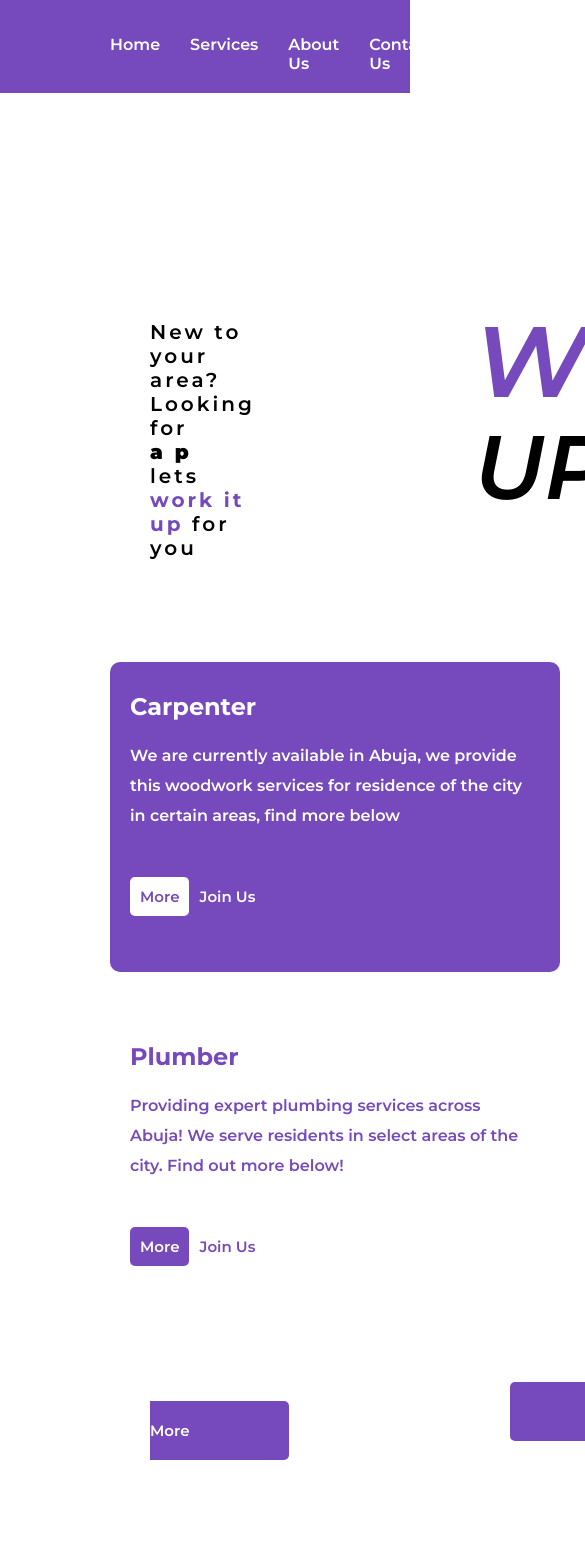
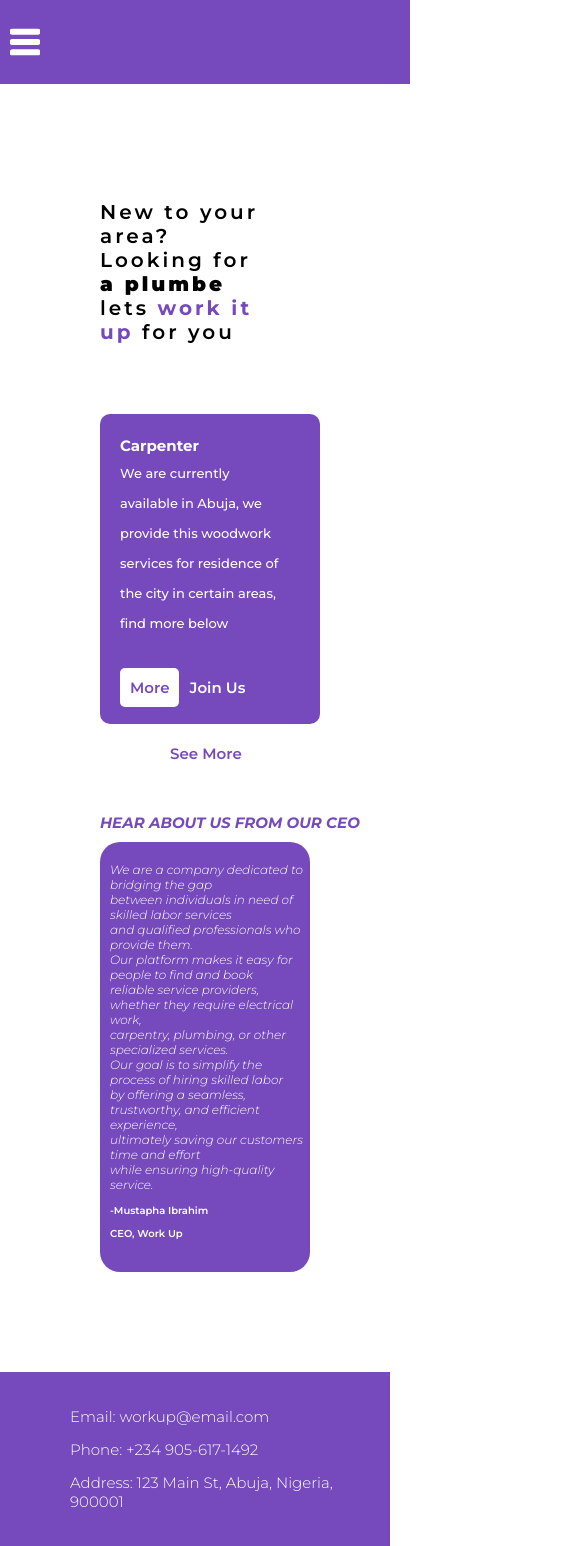
Before and after one commit to mustapha7777ib/ProjectWebsite, a React (Vite) app: page / in a window 390 px wide. Shown: the top 1546 px of the page, 585 px wide, since content can reach past the window. Built offline with nearby package versions, Linux system fonts and the light colour scheme.

Commit message:
thirty second commit

```diff
--- a/src/pages/AdminDashboard.jsx
+++ b/src/pages/AdminDashboard.jsx
@@ -52,7 +52,6 @@ function AdminDashboard() {
     let errorMessages = [];
 
     try {
-      // Fetch total users
       const usersResponse = await fetch("http://localhost:8080/api/admin/users", {
         credentials: "include",
       });
@@ -63,7 +62,6 @@ function AdminDashboard() {
         errorMessages.push(`Users: ${usersResponse.statusText} (${usersResponse.status})`);
       }
 
-      // Fetch total artisans
       const artisansResponse = await fetch("http://localhost:8080/api/admin/artisans", {
         credentials: "include",
       });
--- a/src/pages/App.jsx
+++ b/src/pages/App.jsx
@@ -41,12 +41,14 @@ function App() {
         <Route
           path="/"
           element={
-            <div style={{ marginLeft: '150px' }}>
-              <Body />
-              <Services />
-              <About />
+            <>
+              <div style={{ marginLeft: '150px' }}>
+                <Body />
+                <Services />
+                <About />
+              </div>
               <Contact />
-            </div>
+            </>
           }
         />
         <Route path="/workers" element={<Workers />} />
--- a/src/pages/about.jsx
+++ b/src/pages/about.jsx
@@ -1,5 +1,3 @@
-import React from 'react';
-
 function About() {
   return (
     <div id="about" className="about">
--- a/src/pages/contact.jsx
+++ b/src/pages/contact.jsx
@@ -2,7 +2,7 @@ import React from 'react';
 
 function Contact() {
     return (
-        <div id="contact" className="contact">
+        <div id="contact"className="contact">
             <h1>CONTACT US</h1>
             <div className="contact1">
                 <div className="details">
@@ -11,7 +11,7 @@ function Contact() {
                         please feel free to reach out to us at:<br />
                     </p>
                 </div>
-                <div>
+                <div className='details2'>
                     <p className="email">Email: workup@email.com</p><br />
                     <p className="phone">Phone: +234 905-617-1492</p><br />
                     <p className="address">Address: 123 Main St, Abuja, Nigeria, 900001</p>
--- a/src/pages/header.css
+++ b/src/pages/header.css
@@ -33,11 +33,14 @@ body {
     justify-content: space-around;
     display: flex;
     padding-left: 100px;
+    padding-bottom: 10px;
+    margin-bottom: 10px;
 }
 
 .header11 {
     justify-content: space-around;
     display: flex;
+    padding-bottom: 10px;
 }
 
 .header1 * {
@@ -69,6 +72,8 @@ body {
     display: none;
     font-size: 2rem;
     cursor: pointer;
+    padding-top: 17px;
+    padding-bottom: 17px;
 }
 
 .work {
@@ -325,13 +330,9 @@ body {
 }
 
 .contact {
-    margin-left: -150px;
-    width: 95.5vw;
     background-color: #764abc;
-    padding-bottom: 30px;
     padding: 20px;
     color: white;
-    margin-bottom: -30px;
 }
 
 .email, .phone, .address {
@@ -342,12 +343,12 @@ body {
 .contact1 {
     display: flex;
     flex-direction: row;
-    justify-content: space-around;
+    justify-content: space-between;
     padding-bottom: 40px;
 }
 
 .details {
-    margin-left: -130px;
+
 }
 
 .joinus1, .joinus2, .joinus3, .joinus4 {
@@ -1812,3 +1813,308 @@ label {
     margin-top: 3px;
     text-decoration: none;
 }
+.texxt{
+    padding-left: 10px;
+    padding-right: 10px;
+}
+@media screen and (max-width: 1169px) {
+    .hearwhatoga{
+        width: 700px;
+    }
+    .containerservices1{
+        width: 350px;
+    }
+    .containerservices2{
+        width: 350px;
+    }
+    .containerservices11{
+        width: 350px;
+    }
+    .containerservices21{
+        width: 350px;
+    }
+    .seemore {
+        margin-left: 260px;
+    }
+}
+@media screen and (max-width: 1045px) {
+
+    .containerservices1{
+        width: 550px;
+        margin-right: 0px;
+    }
+    .containerservices2{
+        display:none;
+    }
+    .containerservices11{
+        width: 550px;
+        margin-right: 0px;
+    }
+    .containerservices21{
+        display:none;
+    }
+    .containerservices{
+        margin-left: 100px;
+    }
+    .right {
+        margin-left: -50px;
+        margin-top: 200px;
+    }
+    .work {
+        font-size: 70px;
+        margin-bottom: -80px;
+        margin-top: 110px;
+    }
+
+    .up {
+        font-size: 60px;
+        font-style: italic;
+    }
+    .seemore {
+        margin-left: 260px;
+    }
+    .hearwhatoga{
+        width: 600px;
+    }
+    .text{
+        margin-left: 100px;
+    }
+    .outside{
+        width: 300px;
+    }
+}
+@media screen and (max-width: 865px) {
+    .text{
+        margin-left: 100px;
+        margin-top: -100px;
+    }
+    .right{
+        display: none;
+    }
+    .containerservices1{
+        width: 350px;
+        margin-right: 0px;
+    }
+    .containerservices11{
+        width: 350px;
+    }
+    .seemore {
+        margin-left: 180px;
+    }
+    .hearwhatoga{
+        width: 400px;
+        padding-bottom: 10px;
+    }
+    .hearwhat{
+        font-size: 12.9px;
+        margin-top: 0px;
+        padding-bottom: 0px;
+    }
+    .hear{
+        font-size: 20px;
+    }
+    .contact *{
+        font-size: 15px;
+    }
+    .buttonsss{
+        display:none;
+    }
+    div.artisan:nth-of-type(4){
+        display: none;
+    }
+    div.artisan:nth-of-type(5){
+        display: none;
+    }
+}
+@media screen and (max-width: 667px) {
+    .header1{
+        display:none;
+    }
+    .hamburger{
+        display:flex
+    }
+    .hamburger-icon{
+        width: 30px;
+        height: 30px;
+    }
+    .hamburger-icon1{
+        width: 30px;
+        height: 30px;
+    }
+    .header11{
+        display: flex;
+        flex-direction: column;
+    }
+    .containerservices1{
+        width: 250px;
+        margin-left: -50px;
+        height: 250px;
+        font-size: 13px;
+    }
+    .carpenter{
+        margin-bottom: -10px;
+    }
+    .servicetext{
+        font-size: 13px;
+        font-weight: 500;
+        margin-bottom: 0px;
+    }
+    .containerservices11{
+        display: none;
+        margin-bottom: -20px;
+        padding-bottom: -20px;
+    }
+    .text{
+        margin-left: 50px;
+        margin-top: -100px;
+        padding-top: -20px;
+    }
+    .seemore{
+        margin-left: 60px;
+        background-color: #ffffff;
+        color: #764abc;
+    }
+    .containerservices{
+        margin-bottom: 10px;
+    }
+    .hearwhatoga{
+        width: 200px;
+        padding-bottom: 10px;
+        padding-top: 20px;
+        margin-left: 50px;
+    }
+    .hearwhat{
+        font-size: 12px;
+        line-height: 15px;
+        margin-top: 0px;
+        padding-bottom: 0px;
+    }
+    body{
+        margin-left: -100px;
+    }
+    .ceo{
+        font-size: 10px;
+    }
+    .hear{
+        margin-top: -50px;
+        font-size: 15px;
+        margin-left: 50px;
+    }
+    .details{
+        display: none;
+    }
+    .details2{
+        margin-left: 150px;
+    }
+    .contact h1{
+        display: none;
+    }
+    .texxt{
+        display: none;
+    }
+    .gettrusted{
+        margin-left: 100px;
+    }
+    h1.gettrusted{
+        font-size: 30px;
+    }
+    .searchbar{
+        width:400px;
+        margin-left: 100px;
+    }
+    .searchbar p{
+        font-size: 15px;
+
+    }
+    .icon{
+        width: 25px;
+        padding-left: 20px;
+        margin-top: -5px;
+    }
+    .artisanss{
+        margin-left: 100px;
+
+    }
+    .artisan .jj{
+        font-size: 15px;
+    }
+    .artisanss{
+        margin-left: 150px;
+    }
+    .signinjsx{
+        margin-left: 100px;
+    }
+    .signupjsx{
+        margin-left: 100px;
+    }
+    .inputer input{
+        width: 250px;
+    }
+    .signinjsx button {
+        width: 260px;
+    }
+    .signupjsx button {
+        width: 260px;
+    }
+    .donthave{
+        font-size: 13px;
+        margin-left: 0px;
+    }
+    .have{
+        font-size: 13px;
+        margin-left: 0px;
+    }
+}
+@media screen and (max-width: 500px) {
+    .containerservices1{
+        width: 170px;
+        margin-left: -50px;
+        height: 300px;
+        font-size: 10px;
+    }
+    .seemore{
+        margin-left: 20px;
+        background-color: #ffffff;
+        color: #764abc;
+    }
+    .hearwhatoga{
+        width: 200px;
+        padding-bottom: 10px;
+        padding-top: 20px;
+        margin-left: 50px;
+        padding-left: 10px;
+        padding-right: 0px;
+    }
+    .details2 *{
+        font-weight: 300;
+    }
+        .texxt{
+        display: none;
+    }
+    .gettrusted{
+        margin-left: 100px;
+    }
+    h1.gettrusted{
+        font-size: 30px;
+    }
+    .searchbar{
+        width: 300px;
+        margin-left: 100px;
+    }
+    .searchbar p{
+        font-size: 13px;
+
+    }
+    .icon{
+        width: 25px;
+        padding-left: 10px;
+        margin-top: -5px;
+    }
+    .artisan .jj{
+        font-size: 13px;
+    }
+    .artisanss{
+        margin-left: 120px;
+    }
+
+}
--- a/src/pages/header.jsx
+++ b/src/pages/header.jsx
@@ -1,6 +1,7 @@
 import React, { useState, useEffect, useRef } from "react";
 import { Link, useNavigate } from "react-router-dom";
 import { useAuth } from "./AuthContext";
+import menu from "../images/menu.svg";
 
 function Header() {
   const [show, setShow] = useState(true);
@@ -9,7 +10,14 @@ function Header() {
   const navigate = useNavigate();
   const dropdownRef = useRef(null);
 
-  const handleClick = () => setShow(false);
+  const handleClick = () =>{
+    if (show === true) {
+      setShow(false);
+    } else if (show === false) {
+      setShow(true);
+  }
+}
+  const handleClick2 = () => setShow(true);
   const toggleDropdown = () => setDropdownOpen((prev) => !prev);
 
   const scrollToSection = (id) => {
@@ -29,7 +37,7 @@ function Header() {
 
   return (
     <div className="header">
-      <div className={show ? "header1" : "header11"}>
+      <div onClick={handleClick2} className={show ? "header1" : "header11"}>
         <Link to="/" className="buttonss" onClick={() => scrollToSection("home")}>Home</Link>
         <Link to="/" className="buttonss" onClick={() => scrollToSection("services")}>Services</Link>
         <Link to="/" className="buttonss" onClick={() => scrollToSection("about")}>About Us</Link>
@@ -37,7 +45,9 @@ function Header() {
         {user && <Link to="/conversations" className="buttonss">Messages</Link>}
       </div>
 
-      <div onClick={handleClick} className="hamburger">☰</div>
+      <div onClick={handleClick} className="hamburger">
+        <img src={menu} alt="Menu" className={show ? "hamburger-icon" : "hamburger-icon1"} />
+      </div>
 
       <div className={show ? "header2" : "header21"}>
         {user ? (
@@ -79,8 +89,8 @@ function Header() {
           </div>
         ) : (
           <>
-            <Link to="/signin" className="buttonss">Log in</Link>
-            <Link to="/signup" className="buttonss">Sign Up</Link>
+            <Link to="/signin" className="buttonss buttonsss">Log in</Link>
+            <Link to="/signup" className="buttonss buttonsss">Sign Up</Link>
           </>
         )}
       </div>
--- a/src/pages/services.jsx
+++ b/src/pages/services.jsx
@@ -5,9 +5,9 @@ function Services() {
     return (
         <div id="services">
             <div className="containerservices">
-                <div>
+                <div className='outside'>
                     <div className="containerservices1">
-                        <h2>Carpenter</h2>
+                        <h2 className='carpenter'>Carpenter</h2>
                         <p className="servicetext">
                             We are currently available in Abuja, we provide this woodwork services for
                             residence of the city in certain areas, find more below
--- a/src/pages/signin.jsx
+++ b/src/pages/signin.jsx
@@ -1,10 +1,9 @@
-import React, { useState } from "react";
+import { useState } from "react";
 import { Link, useNavigate } from "react-router-dom";
 import { useAuth } from "./AuthContext";
 
 function SignIn() {
   const { login, setArtisan } = useAuth();
-
   const [formData, setFormData] = useState({ email: "", password: "" });
   const [message, setMessage] = useState("");
   const navigate = useNavigate();
--- a/src/pages/workers.jsx
+++ b/src/pages/workers.jsx
@@ -62,11 +62,11 @@ function Workers() {
     return (
         <div className='Workers'>
             <div>
-                <h1>
+                <h1 className='gettrusted'>
                     Get Trusted <span className='Artisans'>Artisans</span><br />
                     for Your Home Needs
                 </h1>
-                <p>
+                <p className='texxt'>
                     Easily connect with experienced and verified professionals for cleaning,<br />
                     electrical work, maintenance, and plumbing.<br />
                     Simply post your task and receive a quote in no time.<br />
@@ -177,7 +177,7 @@ function Workers() {
                             setIsOpen(true);
                         }}
                     >
-                        <p>{j}</p>
+                        <p className='jj'>{j}</p>
                     </div>
                 ))}
             </div>
```
Also changed, not shown: src/images/menu.svg (added).
